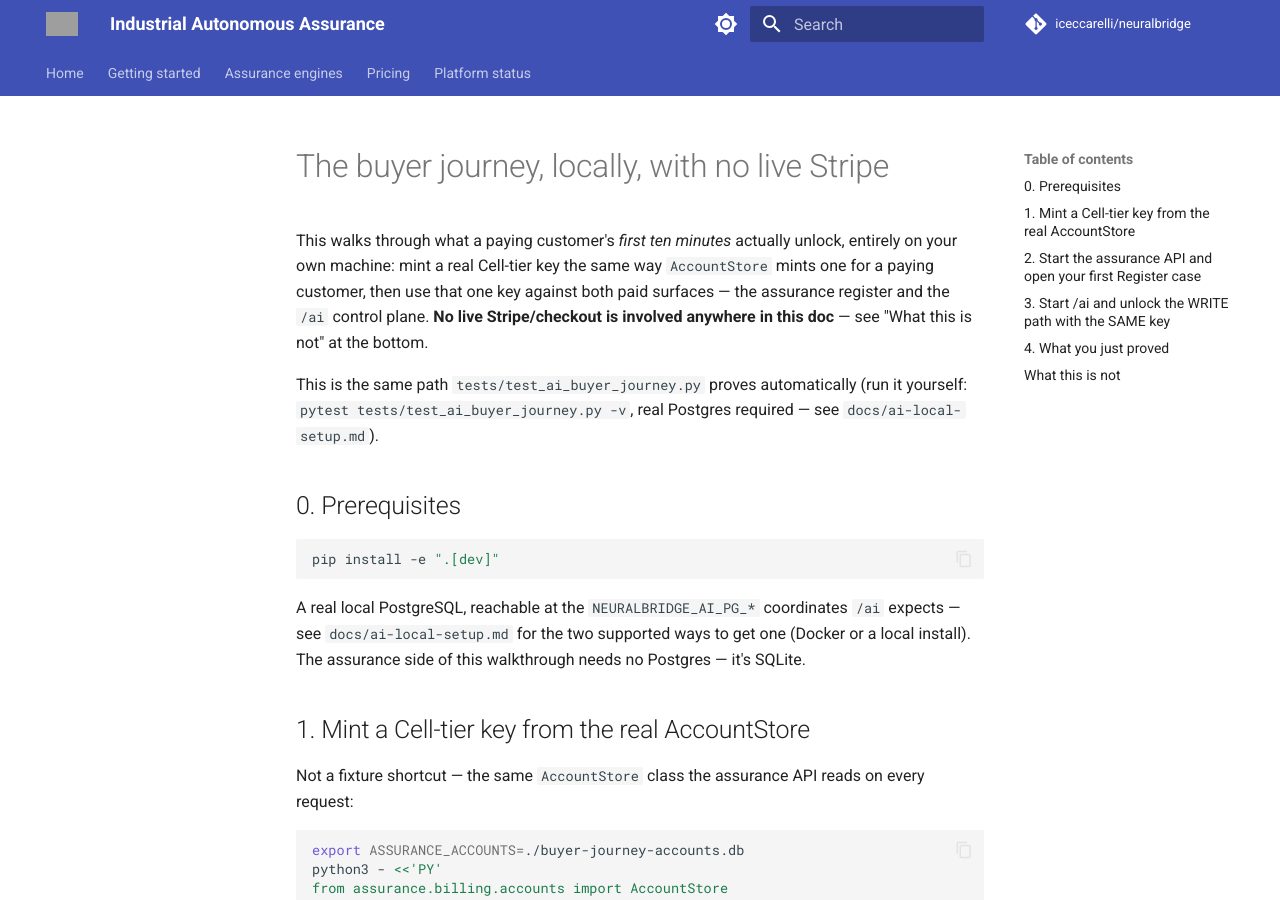
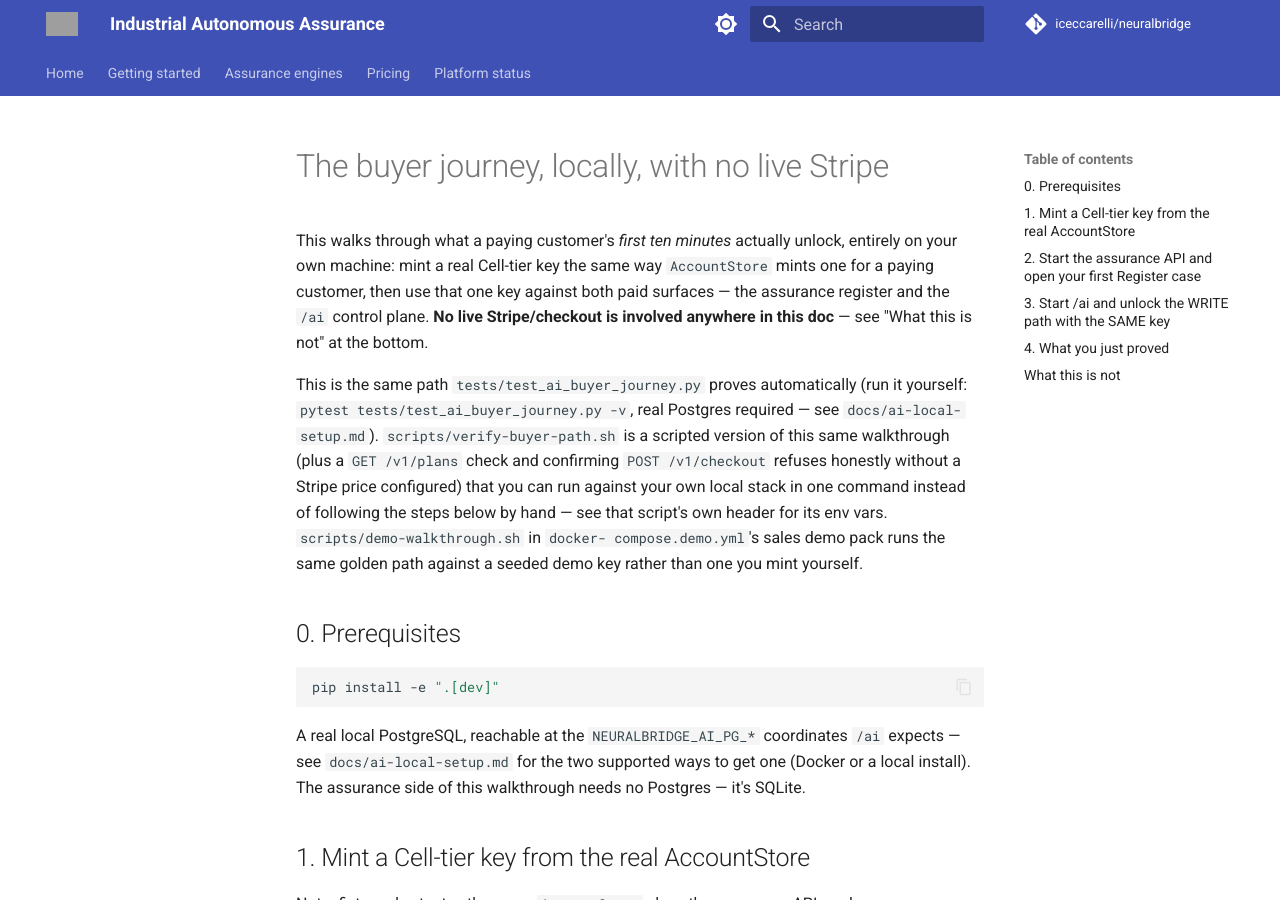
Before and after one commit to iceccarelli/neuralbridge, an MkDocs documentation site: the page built from docs/buyer-journey.md, in a window 1280 px wide and 900 px high. Built offline with MkDocs 1.6.1 and Material for MkDocs 9.7.7, drawn with Linux system fonts in a browser that asks for light colours; comment, search, counter and statistics services are not loaded; grey boxes are pictures that could not be loaded.

Commit message:
NeuralBridge AI Phase 3: scripts/verify-buyer-path.sh (item F)
Scripts the buyer path a real customer would walk, against a real local
stack, no mocking and no live Stripe:

1. GET /v1/plans — asserts the real enforced pricing table comes back.
2. POST /v1/checkout — asserts it refuses honestly (a real 4xx/5xx with
   the actual "price_not_configured" reason) rather than crashing or
   fabricating a checkout URL, matching this repo's actual state today
   (no Stripe price env vars set). Ran against the local stack while
   writing this: got a real 503/price_not_configured.
3. The register + /ai golden path with a real Cell-tier key minted
   through AccountStore (never hand-typed) — free/no-key refused first
   (401/402), then a real ledger case write, then the same key unlocking
   /ai's plan -> approve WRITE path with a real execution receipt.

set -euo pipefail plus explicit status/field assertions throughout: any
unexpected response — including checkout succeeding, which would mean
this deployment is silently taking money it can't provision — fails the
script loudly with the real body, never a fabricated pass.

Cross-linked from docs/buyer-journey.md and DEPLOY_NOW.md.

The connectors pages (app/connectors/mcp, app/connectors/cursor) were
reviewed line by line against src/assurance/mcp/server.py and
src/neuralbridge/mcp/server.py's actual @mcp.tool() functions and env
vars — every tool name, gating claim, and env var on both pages matches
the real code exactly; no overclaiming found, no changes needed.
tests/test_assurance_mcp.py and tests/test_neuralbridge_mcp.py already
cover a free-tool 402 and a paid plan->approve loop with a real actor
against a live local uvicorn + Postgres — judged adequate as-is rather
than duplicating that coverage.

Co-Authored-By: Claude Sonnet 5 <noreply@anthropic.com>
Claude-Session: https://claude.ai/code/session_01N8SS6gieivS4Qdn6HMF5zh

```diff
--- a/docs/buyer-journey.md
+++ b/docs/buyer-journey.md
@@ -9,7 +9,14 @@ plane. **No live Stripe/checkout is involved anywhere in this doc** — see
 
 This is the same path `tests/test_ai_buyer_journey.py` proves automatically
 (run it yourself: `pytest tests/test_ai_buyer_journey.py -v`, real Postgres
-required — see `docs/ai-local-setup.md`).
+required — see `docs/ai-local-setup.md`). `scripts/verify-buyer-path.sh` is
+a scripted version of this same walkthrough (plus a `GET /v1/plans` check
+and confirming `POST /v1/checkout` refuses honestly without a Stripe price
+configured) that you can run against your own local stack in one command
+instead of following the steps below by hand — see that script's own
+header for its env vars. `scripts/demo-walkthrough.sh` in `docker-
+compose.demo.yml`'s sales demo pack runs the same golden path against a
+seeded demo key rather than one you mint yourself.
 
 ## 0. Prerequisites
 
```
Also changed, not shown: DEPLOY_NOW.md (+9 -0 lines), 1 other file.
